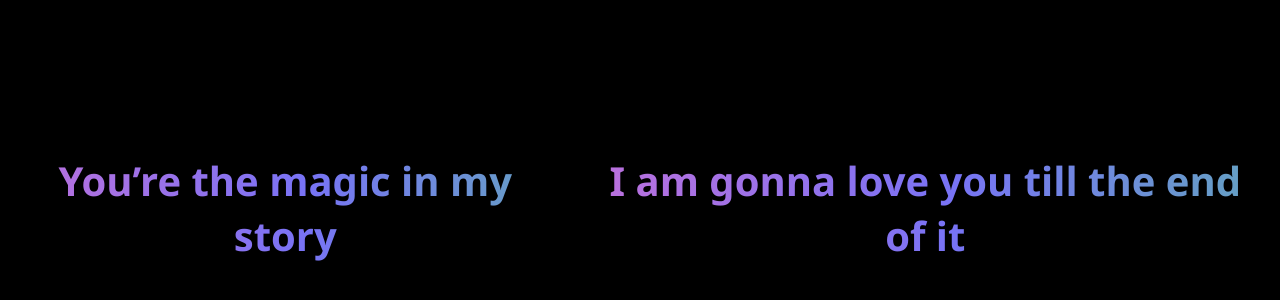
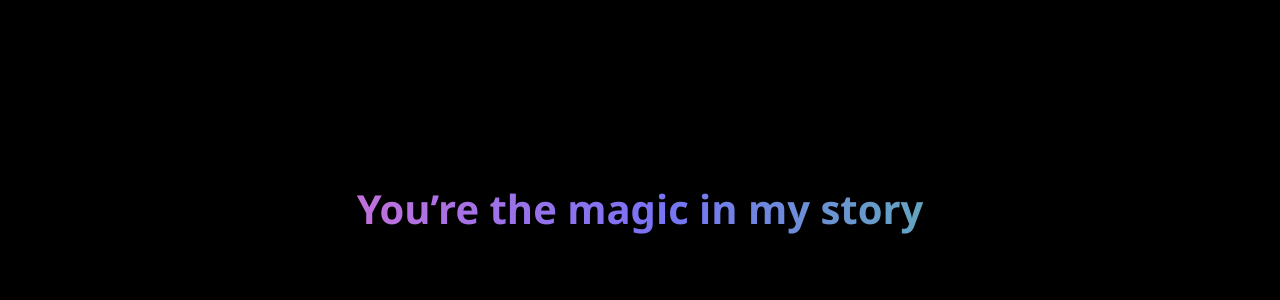
Before and after one commit to D3RADOX/From-D-To-M, a plain HTML site: page index.html in a window 1280 px wide. Shown: the part 192-492 px from the top of the page. Drawn offline with Linux system fonts and the light colour scheme.

Commit message:
Update style.css

```diff
--- a/style.css
+++ b/style.css
@@ -2,32 +2,45 @@ body, html {
   margin: 0;
   padding: 0;
   height: 100%;
-  overflow: hidden;
   background: #000;
   font-family: 'Segoe UI', sans-serif;
+  overflow: hidden;
 }
 
 .container {
   position: relative;
-  z-index: 2;
   height: 100%;
-  width: 100%;
   display: flex;
   align-items: center;
   justify-content: center;
-  text-align: center;
+  flex-direction: column;
+  z-index: 1;
 }
 
 .magic-text {
   font-size: 2.5rem;
-  padding: 1rem 2rem;
+  text-align: center;
   background: linear-gradient(90deg, #ff6ec4, #7873f5, #4ade80, #22d3ee);
   background-size: 300% 300%;
   -webkit-background-clip: text;
   -webkit-text-fill-color: transparent;
   animation: shimmer 6s ease-in-out infinite;
-  position: relative;
-  z-index: 3;
+  position: absolute;
+  z-index: 2;
+}
+
+.hidden {
+  display: none;
+}
+
+canvas#bgCanvas {
+  position: absolute;
+  top: 0; left: 0;
+  width: 100%;
+  height: 100%;
+  z-index: 0;
+  pointer-events: none;
+  background: #000;
 }
 
 @keyframes shimmer {
@@ -35,12 +48,3 @@ body, html {
   50% { background-position: 100% 50%; }
   100% { background-position: 0% 50%; }
 }
-
-canvas#bgCanvas {
-  position: absolute;
-  top: 0; left: 0;
-  width: 100%;
-  height: 100%;
-  z-index: 1;
-  pointer-events: none;
-}
```
